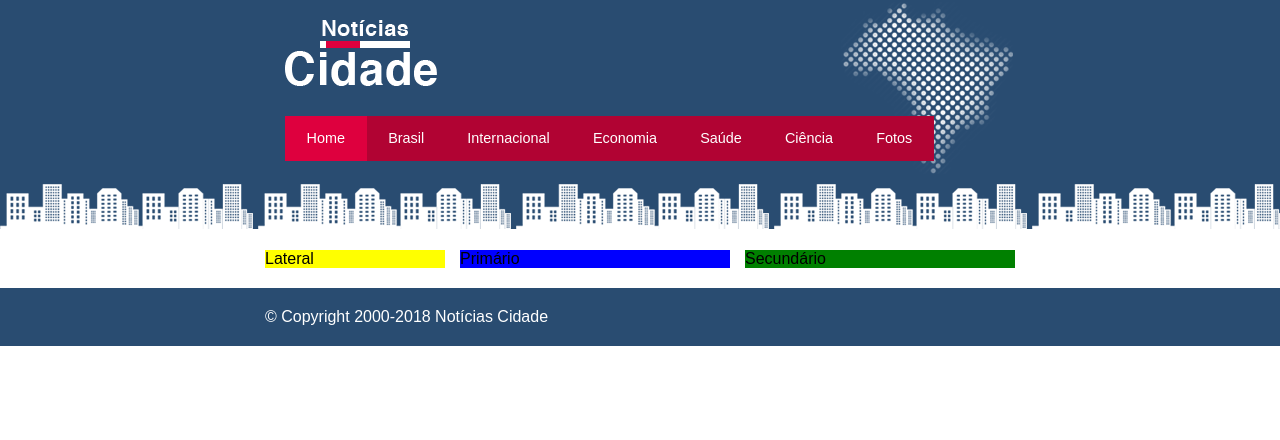
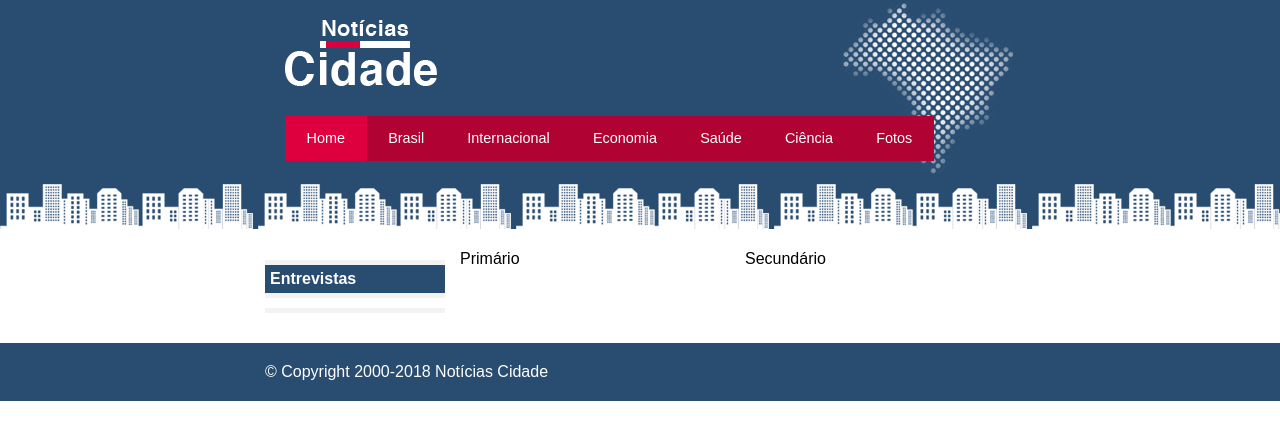
Before and after one commit to ericksantosl/udemy, a PHP site: page / in a window 1280 px wide. Shown: the top 440 px of the page. Run offline with PHP 8.4, Linux system fonts and the light colour scheme.

Commit message:
update projeto#4

```diff
--- a/web-completo/section007/aula073/index.html
+++ b/web-completo/section007/aula073/index.html
@@ -23,7 +23,14 @@
         <div id="conteudo">
             <div id="primario">Primário</div>
             <div id="secundario">Secundário</div>
-            <div id="lateral">Lateral</div>
+            <div id="lateral">
+                <div class="box">
+                    <h2>Entrevistas</h2>
+                    <div class="box-conteudo">
+
+                    </div>
+                </div>
+            </div>
         </div>
     </header>
     <footer style="clear: both;">
--- a/web-completo/section007/aula073/style.css
+++ b/web-completo/section007/aula073/style.css
@@ -79,21 +79,46 @@ body.fotos ul.navegation a#fotos {
     width: 270px;
     float: left;
     margin: 0 0 20px 195px;
-    background-color: blue;
+}
+
+#duas-col #primario {
+    width: 555px;
+}
+
+#uma-col #primario {
+    width: 750px;
+    margin: 0 0 20px 0px;
 }
 
 #secundario{
     width: 270px;
     float: left;
     margin: 0 0 20px 15px;
-    background-color: green;
 }
 
 #lateral {
     width: 180px;
     float: left;
-    background-color: yellow;
     margin: 0 0 20px -750px;
+}
+
+.box {
+    margin: 10px 0;
+    background-color: #f3f3f3;
+    padding: 5px 0;
+}
+
+h2 {
+    font-size: 1em;
+    background-color: #294c71;
+    color: white;
+    padding: 5px;
+}
+
+.box-conteudo {
+    background-color: white;
+    padding: 5px;
+    margin-top: 5px;
 }
 
 footer {
```
